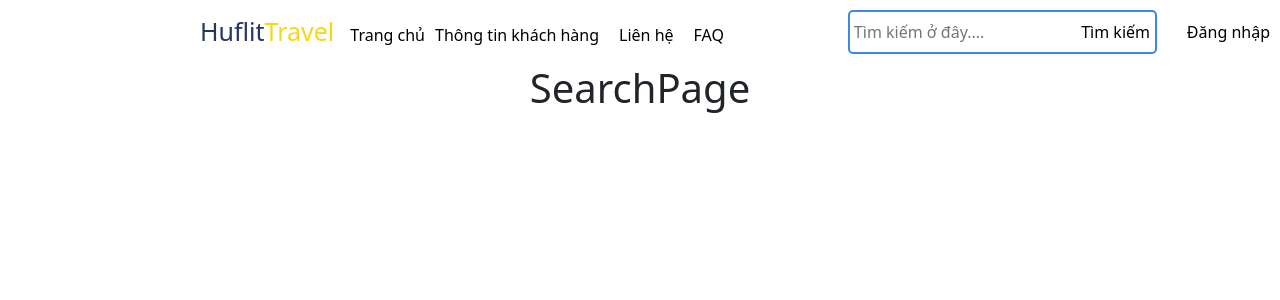
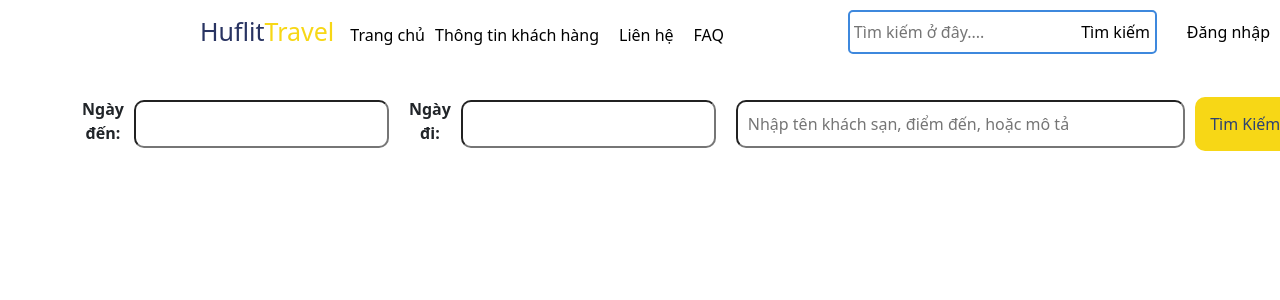
Before and after one commit to reilee21/QuanLyTourDuLich_FE, a React (Create React App) app: page /orderhotel in a window 1280 px wide. Shown: the top 300 px of the page. Built offline with nearby package versions, Linux system fonts and the light colour scheme.

Commit message:
mới bị lỗi sợ quá commit cho chắc

```diff
--- a/package.json
+++ b/package.json
@@ -17,10 +17,11 @@
     "jwt-decode": "^4.0.0",
     "react": "^18.2.0",
     "react-bootstrap": "^2.9.1",
+    "react-datepicker": "^4.21.0",
     "react-dom": "^18.2.0",
     "react-paginate": "^8.2.0",
     "react-responsive-carousel": "^3.2.23",
-    "react-router-dom": "^6.17.0",
+    "react-router-dom": "^6.18.0",
     "react-scripts": "5.0.1",
     "react-slick": "^0.29.0",
     "react-slideshow-image": "^4.3.0",
--- a/src/page/home/ImageSlider.css
+++ b/src/page/home/ImageSlider.css
@@ -61,9 +61,7 @@
 
 }
 
-.home-features {
-    text-decoration: none;
-}
+.home-features {}
 
 .search-bar {
     padding: 20px;
--- a/src/page/home/ImageSlider.js
+++ b/src/page/home/ImageSlider.js
@@ -142,7 +142,7 @@ const ImageSlider = () => {
             </div>
             <div className="home-features">
                 <div className="feature-container">
-                    <Link to="/booktour" style={{ textDecoration: 'none' }}>
+                    <Link to="/ordertour" style={{ textDecoration: 'none' }}>
                         <div className="feature">
                             <div className="feature-icon">
                                 <FontAwesomeIcon icon={faPlane} size="3x" />
--- a/src/page/orderhotel/index.js
+++ b/src/page/orderhotel/index.js
@@ -1,12 +1,108 @@
+// Import các module cần thiết
+import React, { useState } from 'react';
+import { useNavigate } from 'react-router-dom';  // Change this line
+import DatePicker from 'react-datepicker';
+import 'react-datepicker/dist/react-datepicker.css';
+import './orderhotel.css';
 
 const SearchPage = () => {
+    // Các state cần thiết
+    const [startDate, setStartDate] = useState(null);
+    const [endDate, setEndDate] = useState(null);
+    const [searchTerm, setSearchTerm] = useState('');
+    const [searchResults, setSearchResults] = useState([]);
+    const navigate = useNavigate();  // Change this line
+
+    // Hàm xử lý khi nhấn nút tìm kiếm
+    const handleSearch = () => {
+        if (!searchTerm) {
+            alert('Vui lòng nhập thông tin để tìm kiếm.');
+            return;
+        }
+
+        // Giả mạo việc lấy dữ liệu từ server
+        const fakeData = [
+            { id: 1, name: 'Khách sạn A', destination: 'Đà Nẵng', description: 'Mô tả khách sạn A.' },
+            { id: 2, name: 'Khách sạn B', destination: 'Hội An', description: 'Mô tả khách sạn B.' },
+            { id: 3, name: 'Khách sạn C', destination: 'Huế', description: 'Mô tả khách sạn C.' },
+            // Thêm dữ liệu nếu cần
+        ];
+
+        // Lọc dữ liệu dựa trên searchTerm
+        const results = fakeData.filter((hotel) =>
+            hotel.name.toLowerCase().includes(searchTerm.toLowerCase()) ||
+            hotel.destination.toLowerCase().includes(searchTerm.toLowerCase()) ||
+            hotel.description.toLowerCase().includes(searchTerm.toLowerCase())
+        );
+
+        // Cập nhật state searchResults
+        setSearchResults(results);
+
+        // Log kết quả tìm kiếm
+        console.log('Searching...', startDate, endDate, searchTerm, results);
+    };
+
+    // Hàm xử lý khi nhấn vào một khách sạn trong kết quả tìm kiếm
+    const handleHotelClick = (hotelId) => {
+        // Chuyển hướng đến trang chi tiết với ID của khách sạn được chọn
+        navigate(`/hotel/${hotelId}`);  // Change this line
+    };
+
+
     return (
         <>
-            <h1>SearchPage</h1>
+            <div className="container-orderhotel">
+                <div className='container-1'>
+                    <label>Ngày đến:</label>
+                    <DatePicker
+                        className='inputt-ngaydi'
+                        selected={startDate}
+                        onChange={(date) => setStartDate(date)}
+                        selectsStart
+                        startDate={startDate}
+                        endDate={endDate}
+                    />
+                </div>
+                <div className='container-1'>
+                    <label>Ngày đi:</label>
+                    <DatePicker
+                        className='inputt-ngaydi'
+                        selected={endDate}
+                        onChange={(date) => setEndDate(date)}
+                        selectsEnd
+                        startDate={startDate}
+                        endDate={endDate}
+                        minDate={startDate}
+                    />
+                </div>
+                <div className='container-1'>
+                    <input
+                        className='inputt'
+                        type="text"
+                        value={searchTerm}
+                        placeholder='Nhập tên khách sạn, điểm đến, hoặc mô tả'
+                        onChange={(e) => setSearchTerm(e.target.value)}
+                    />
+                    <button className='buttoon' onClick={handleSearch}>Tìm Kiếm</button>
+                </div>
+            </div>
+            <div className="search-results-main">
+                {searchResults.length > 0 && (
+                    <div className="search-results">
+                        <h2>Kết Quả Tìm Kiếm</h2>
+                        <ul>
+                            {searchResults.map((hotel) => (
+                                <li key={hotel.id} onClick={() => handleHotelClick(hotel.id)}>
+                                    <strong>{hotel.name}</strong> - Điểm đến: {hotel.destination}
+                                    <p>{hotel.description}</p>
+                                </li>
+                            ))}
+                        </ul>
+                    </div>
+                )}
+            </div>
         </>
-    )
-}
+    );
+};
 
-
-
-export default SearchPage
+export default SearchPage;
--- /dev/null
+++ b/src/page/orderhotel/orderhotel.css
@@ -0,0 +1,63 @@
+.container-orderhotel {
+    gap: 20px;
+    font-weight: 600;
+    display: flex;
+}
+
+.container-1 {
+    margin-top: 3%;
+    align-items: center;
+    display: flex;
+    gap: 10px;
+}
+
+.container-1 label {
+    margin-bottom: 2%;
+}
+
+.inputt {
+    width: 500px;
+    right: 0;
+    padding: 10px;
+    border-radius: 10px;
+
+}
+
+.inputt-ngaydi {
+    padding: 10px;
+    border-radius: 10px;
+}
+
+.buttoon {
+    width: 20%;
+    height: 100%;
+    background-color: #F7D716;
+    border: none;
+    border-radius: 10px;
+    color: #2d4271;
+    cursor: pointer;
+}
+
+.container-1 button:hover {
+    background-color: #293462;
+    color: #F7D716;
+}
+
+.search-results-main {
+    margin-top: 20px;
+    width: 100%;
+    font-size: 20px;
+    /* Set width to 100% to make sure it takes the full width of the container */
+}
+
+.search-results li {
+    border-bottom: 1px solid #ccc;
+    padding-bottom: 20px;
+    margin-bottom: 20px;
+}
+
+.search-results h2 {
+    margin-top: 20px;
+    margin-bottom: 50px;
+    text-align: center;
+}
--- a/src/routes/index.js
+++ b/src/routes/index.js
@@ -9,7 +9,7 @@ import Repass from "../page/repass"
 import Contact from "../page/contact"
 import FAQ from "../page/FAQ"
 import OrderHotel from "../page/orderhotel"
-import BookTour from "../page/booktour"
+import OrderTour from "../page/ordertour"
 const defaultRoute = [
     { path: '/', component: HomePage },
     { path: '/login', component: LoginPage },
@@ -22,7 +22,7 @@ const defaultRoute = [
     { path: '/contact', component: Contact },
     { path: '/FAQ', component: FAQ },
     { path: '/orderhotel', component: OrderHotel },
-    { path: '/booktour', component: BookTour },
+    { path: '/ordertour', component: OrderTour },
 
 ]
 export { defaultRoute }
```
Also changed, not shown: src/page/ordertour/index.js (renamed from src/page/booktour/index.js), 1 other file (tests, documents, lock files or other folders).
